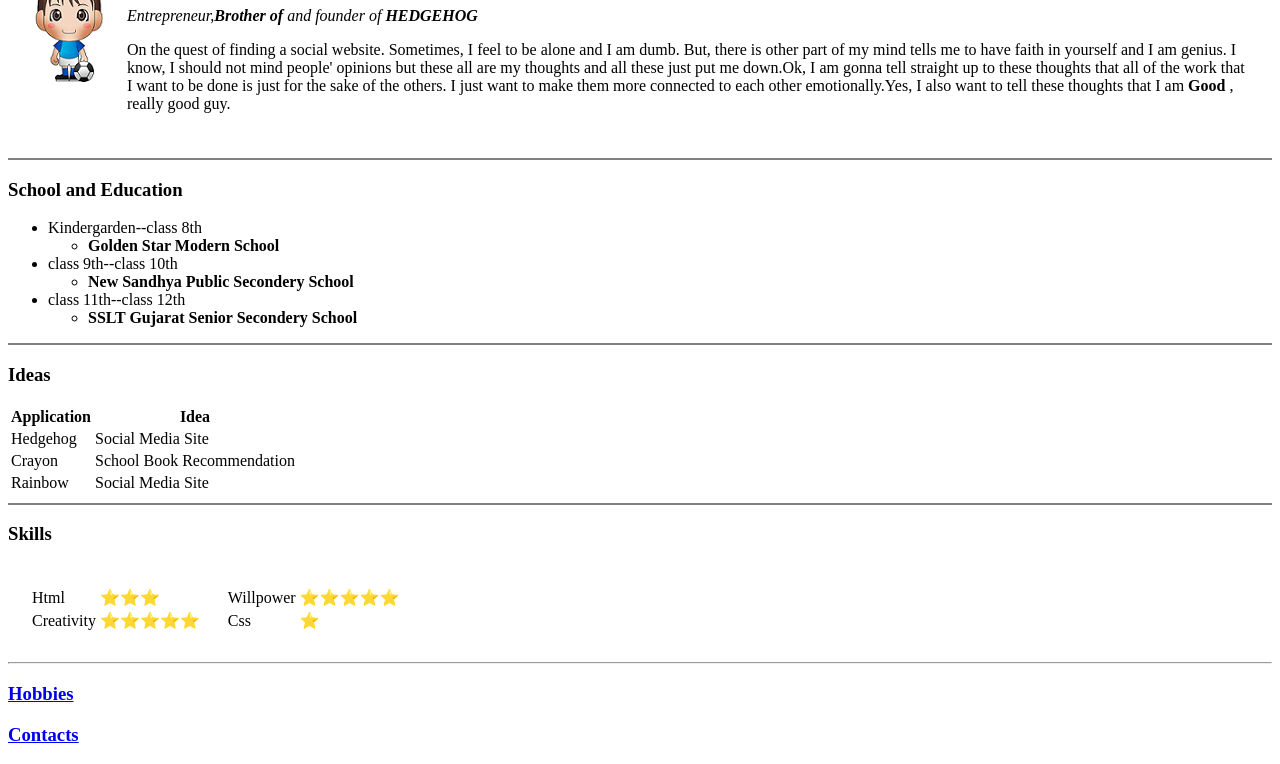
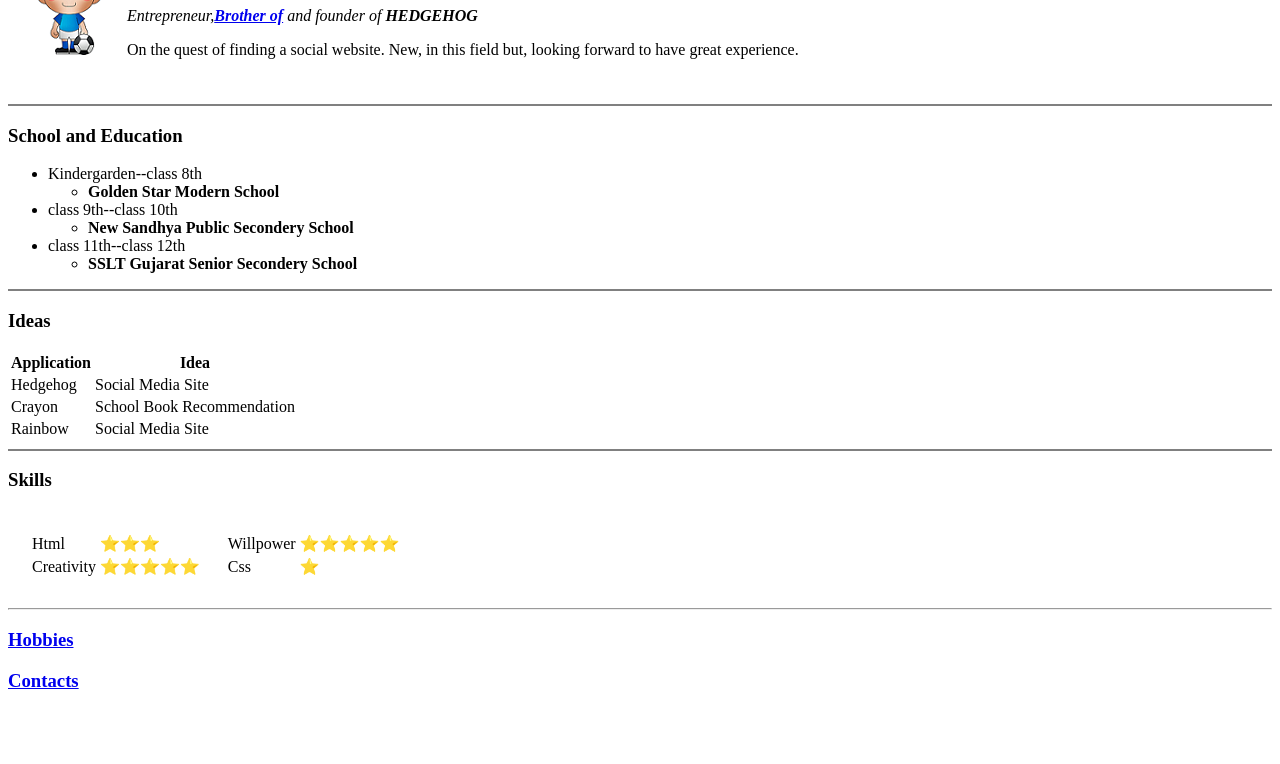
Before and after one commit to h-e-d-g-e-h-o-g/Introduction, a plain HTML site: page index.html in a window 1280 px wide. Shown: the part 102-866 px from the top of the page. After the commit the page ends 812 px from the top, so only its background shows below. Drawn offline with Linux system fonts and the light colour scheme.

Commit message:
Update index.html

```diff
--- a/index.html
+++ b/index.html
@@ -12,10 +12,8 @@
     <tr>
       <td><img src="character.bmp" alt="Arpit's Profile photo"></td>
       <td><h1>Arpit Negi</h1>
-        <p><em>Entrepreneur,<strong>Brother of</strong></a> and founder of <strong>HEDGEHOG</strong></em>
-        <p>On the quest of finding a social website. Sometimes, I feel to be alone and I am dumb. But, there is other part of my mind tells me to have faith in yourself and I am genius.
-          I know, I should not mind people' opinions but these all are my thoughts and all these just put me down.Ok, I am gonna tell straight up to these thoughts that all of the work that I want to be done is just for the sake of the others.
-          I just want to make them more connected to each other emotionally.Yes, I also want to tell these thoughts that I am <strong>Good</strong> , really good guy.
+        <p><em>Entrepreneur,<strong><a href="ME.jpg">Brother of</strong></a> and founder of <strong>HEDGEHOG</strong></em>
+        <p>On the quest of finding a social website.  New, in this field but, looking forward to have great experience.
         </p></td>
     </tr>
   </table>
```
